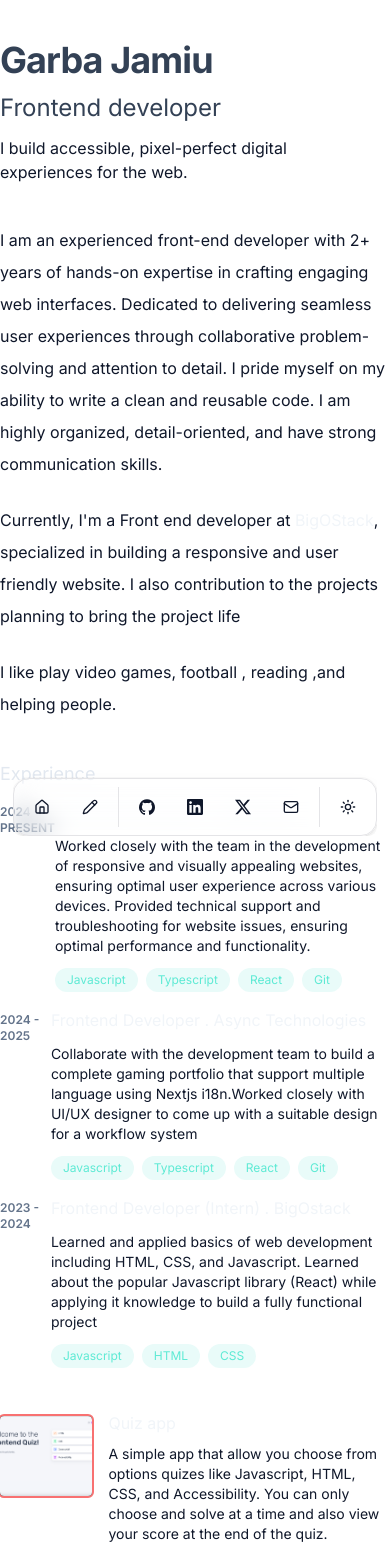
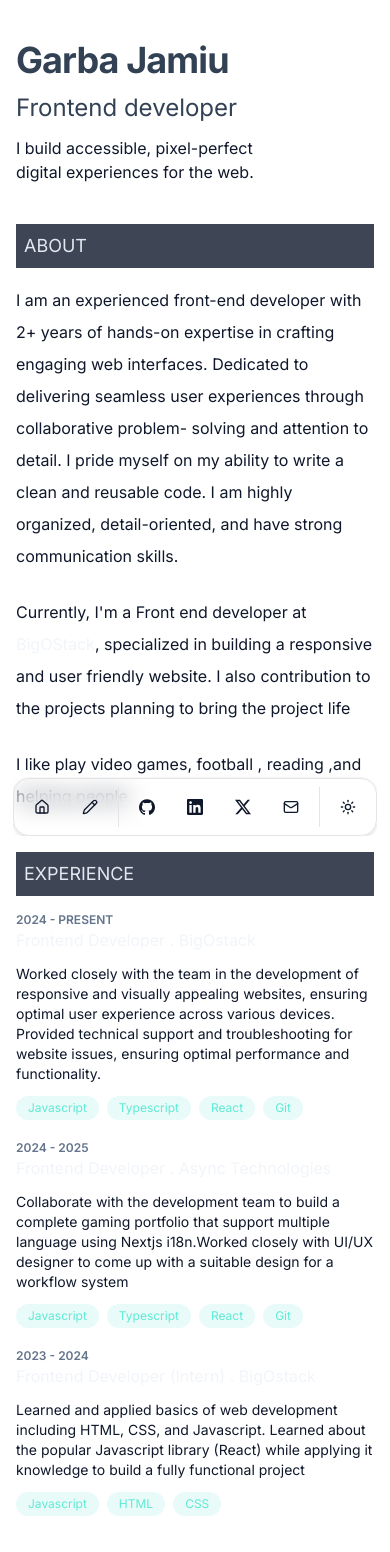
Before and after one commit to Jaymandevv/portfolio, a Next.js app: page / in a window 390 px wide. Shown: the top 1552 px of the page. Built offline with nearby package versions, Linux system fonts and the light colour scheme.

Commit message:
feat: implement sticky header on mobile version and make the dock responsive

```diff
--- a/src/app/page.tsx
+++ b/src/app/page.tsx
@@ -5,7 +5,7 @@ import Profile from "@/features/profile/profile";
 
 function App() {
   return (
-    <div className="flex flex-col gap-10 py-10 lg:py-0 lg:flex-row w-full lg:h-screen">
+    <div className="page flex flex-col gap-10 px-4 py-10 lg:px-0 lg:py-0 lg:flex-row w-full lg:h-screen">
       <Profile />
       <Details />
     </div>
--- a/src/features/details/components/about.tsx
+++ b/src/features/details/components/about.tsx
@@ -1,19 +1,27 @@
 import LinkComp from "@/components/linkComp";
+// import { useScroll } from "@/components/ScrollProvider/provider";
 
 function About() {
+  // const { activeSection } = useScroll();
+
   return (
-    <div className="space-y-6 leading-8 lg:pl-6 text-base">
+    <div className="space-y-4">
+      <header className="sticky !m-0 top-0 bg-[#0e172a]/80 backdrop-blur-md p-2 z-20 lg:hidden">
+        <h2 className="text-lg text-slate-200 ">ABOUT</h2>
+      </header>
+      <div className="space-y-6 leading-8 lg:pl-g text-base">
         <p>
           I am an experienced front-end developer with 2+ years of hands-on expertise in crafting engaging web interfaces. Dedicated to delivering seamless user experiences through collaborative
           problem- solving and attention to detail. I pride myself on my ability to write a clean and reusable code. I am highly organized, detail-oriented, and have strong communication skills.
         </p>
 
         <p>
-        Currently, I&apos;m a Front end developer at <LinkComp url="" name="BigOStack" />, specialized in building a responsive and user friendly website. I also contribution to the projects planning
-        to bring the project life
+          Currently, I&apos;m a Front end developer at <LinkComp url="" name="BigOStack" />, specialized in building a responsive and user friendly website. I also contribution to the projects
+          planning to bring the project life
         </p>
 
         <p>I like play video games, football , reading ,and helping people.</p>
+      </div>
     </div>
   );
 }
--- a/src/features/details/components/experience/experience.tsx
+++ b/src/features/details/components/experience/experience.tsx
@@ -7,7 +7,9 @@ function Experience() {
 
   return (
     <div className="space-y-3">
-      <h2 className="text-lg text-slate-200 lg:hidden">Experience</h2>
+      <header className="sticky top-0 bg-[#0e172a]/80 backdrop-blur-md p-2 z-20 lg:hidden">
+        <h2 className="text-lg text-slate-200">EXPERIENCE</h2>
+      </header>
       <ol className="flex flex-col gap-4 justify-start">
         {data.experience.map((exp, index) => (
           <li
--- a/src/features/details/components/experience/experienceItems.tsx
+++ b/src/features/details/components/experience/experienceItems.tsx
@@ -3,8 +3,8 @@ import Tags from "@/components/tags";
 
 function ExperienceItems({ exp, index, hoveredIndex }: IExperienceItems) {
   return (
-    <div className=" flex">
-      <div className="w-[15%] lg:w-[30%] mt-1">
+    <div className=" flex flex-col lg:flex-row">
+      <div className="w-full lg:w-[30%] mt-1">
         <p className="text-slate-500 text-xs font-semibold">{exp.duration}</p>
       </div>
       <div className="text-sm w-full flex flex-col gap-3">
--- a/src/features/details/components/project/project.tsx
+++ b/src/features/details/components/project/project.tsx
@@ -6,6 +6,11 @@ function Project() {
 
   return (
     <div className="space-y-5 lg:space-y-0">
+      <header className="sticky top-0 bg-[#0e172a]/80 backdrop-blur-md p-2 z-20 lg:hidden">
+        <h2 className="text-lg text-slate-200">PROJECT</h2>
+      </header>
+
+      <ol className="flex flex-col gap-4 justify-start">
         {data.projects.map((p, index) => (
           <li
             key={p.title}
@@ -16,6 +21,7 @@ function Project() {
             <ProjectItems project={p} index={index} hoveredIndex={hoveredIndex} />
           </li>
         ))}
+      </ol>
     </div>
   );
 }
--- a/src/features/details/components/project/projectItems.tsx
+++ b/src/features/details/components/project/projectItems.tsx
@@ -4,8 +4,8 @@ import Image from "next/image";
 
 function ProjectItems({ project, index, hoveredIndex }: IProjects) {
   return (
-    <div className="flex gap-4">
-      <div className="relative h-20 w-32 mt-2 rounded-sm ring-2 ring-red-400 overflow-hidden bg-black lg:basis-[30%] ">
+    <div className="flex flex-col lg:flex-row gap-4">
+      <div className="relative h-20 w-32 mt-2 rounded-sm ring-2 ring-red-400 overflow-hidden lg:basis-[30%] ">
         <Image src={project.image_url} className="object-cover" fill alt="project image" />
       </div>
       <div className="w-full justify-self-start space-y-2">
--- a/src/features/details/details.tsx
+++ b/src/features/details/details.tsx
@@ -15,8 +15,6 @@ function Details() {
   const { setActiveSection } = useScroll();
 
   const handleScroll = () => {
-    console.log("scroll");
-
     const sections = document.querySelectorAll("section");
     sections.forEach((section) => {
       const rect = section.getBoundingClientRect();
@@ -33,18 +31,18 @@ function Details() {
   }, []);
 
   return (
-    <div className="detail lg:py-24 details w-full lg:basis-[52%] overflow-y-scroll hide-scrollbar  lg:space-y-10">
-      <div className="flex flex-col gap-10 lg:pl-6">
+    <div className="detail space-y-5 lg:py-24 details w-full lg:basis-[52%] lg:overflow-y-scroll hide-scrollbar  lg:space-y-10">
+      <div className="space-y-10 lg:pl-6">
         {data.map(({ id, comp }) => (
           <section key={id} id={id} className="text-xl">
             {comp}
           </section>
         ))}
       </div>
-      <div className="lg:pl-6 space-y-20">
-        <LinkComp name="View Full Résumé" url="https://drive.google.com/file/d/1q4nies91g51C0na2Vtt2AZ8ygQIkwIXD/view?usp=drive_link" />
+      <div className="lg:pl-6 space-y-10 lg:space-y-20">
+        <LinkComp className="!mt-5" name="View Full Résumé" url="https://drive.google.com/file/d/1q4nies91g51C0na2Vtt2AZ8ygQIkwIXD/view?usp=drive_link" />
 
-        <footer className="text-sm mr-48 ">
+        <footer className="!mb-10 text-sm lg:mr-48 ">
           Inspired by <LinkComp name="Brittany Chiang" url="https://www.linkedin.com/in/bchiang7/" />, coded in <LinkComp name="Visual Studio Code" url="https://code.visualstudio.com/" /> by yours
           truly. Built with <LinkComp name="Next js" url="https://nextjs.org/" /> and <LinkComp name="Tailwind Css" url="https://tailwindcss.com/" />, deployed with{" "}
           <LinkComp name="Vercel" url="https://vercel.com/" />. All text is set in the <LinkComp name="Inter" url="https://rsms.me/inter/" /> typeface
--- a/src/features/nav-dock.tsx
+++ b/src/features/nav-dock.tsx
@@ -56,22 +56,22 @@ const DATA = {
     social: {
       GitHub: {
         name: "GitHub",
-        url: "#",
+        url: "https://github.com/Jaymandevv",
         icon: Icons.github,
       },
       LinkedIn: {
         name: "LinkedIn",
-        url: "#",
+        url: "https://www.linkedin.com/in/jamiu-garba-468659231/",
         icon: Icons.linkedin,
       },
       X: {
         name: "X",
-        url: "#",
+        url: "https://x.com/jaymandev",
         icon: Icons.x,
       },
       email: {
         name: "Send Email",
-        url: "#",
+        url: "garbajamiu2000@gmail.com",
         icon: Icons.email,
       },
     },
@@ -80,7 +80,7 @@ const DATA = {
 
 export function DockCM() {
   return (
-    <div className="relative flex w-full flex-col items-center justify-center overflow-hidden rounded-lg">
+    <div className="relative max-w-max flex w-full flex-col items-center justify-center overflow-hidden rounded-lg">
       <TooltipProvider>
         <Dock
           direction="middle"
@@ -90,7 +90,7 @@ export function DockCM() {
             <DockIcon key={item.label}>
               <Tooltip>
                 <TooltipTrigger asChild>
-                  <Link href={item.href} aria-label={item.label} className={cn(buttonVariants({ variant: "ghost", size: "icon" }), "size-12 rounded-full")}>
+                  <Link href={item.href} target="_blank" aria-label={item.label} className={cn(buttonVariants({ variant: "ghost", size: "icon" }), "size-12 rounded-full")}>
                     <item.icon className="size-4" />
                   </Link>
                 </TooltipTrigger>
@@ -105,7 +105,12 @@ export function DockCM() {
             <DockIcon key={name}>
               <Tooltip>
                 <TooltipTrigger asChild>
-                  <Link href={social.url} aria-label={social.name} className={cn(buttonVariants({ variant: "ghost", size: "icon" }), "size-12 rounded-full")}>
+                  <Link
+                    href={name === "email" ? `mailto:${social.url}` : social.url}
+                    target="_blank"
+                    aria-label={social.name}
+                    className={cn(buttonVariants({ variant: "ghost", size: "icon" }), "size-12 rounded-full")}
+                  >
                     <social.icon className="size-4" />
                   </Link>
                 </TooltipTrigger>
--- a/src/features/profile/components/scrollEffect.tsx
+++ b/src/features/profile/components/scrollEffect.tsx
@@ -3,7 +3,7 @@ import { useScroll } from "@/components/ScrollProvider/provider";
 function ScrollEffect() {
   const { activeSection } = useScroll();
 
-  console.log(activeSection, "active");
+  console.log(activeSection, "active section");
 
   return (
     <div className="flex flex-col gap-6">
--- a/src/features/profile/profile.tsx
+++ b/src/features/profile/profile.tsx
@@ -8,7 +8,7 @@ function Profile() {
   } = data;
 
   return (
-    <div className="lg:py-24 w-full lg:basis-[48%] flex flex-col items-start ">
+    <div className="lg:py-24 w-full lg:basis-[48%] overflow-y-auto flex flex-col items-start ">
       <div className="space-y-3 ">
         <h1 className="dark:text-slate-200 text-slate-700  text-4xl font-bold tracking-tight">{name}</h1>
         <h2 className="text-2xl text-slate-700 dark:text-slate-200">{job}</h2>
```
Lines whose indentation alone changed are shown as unchanged.
